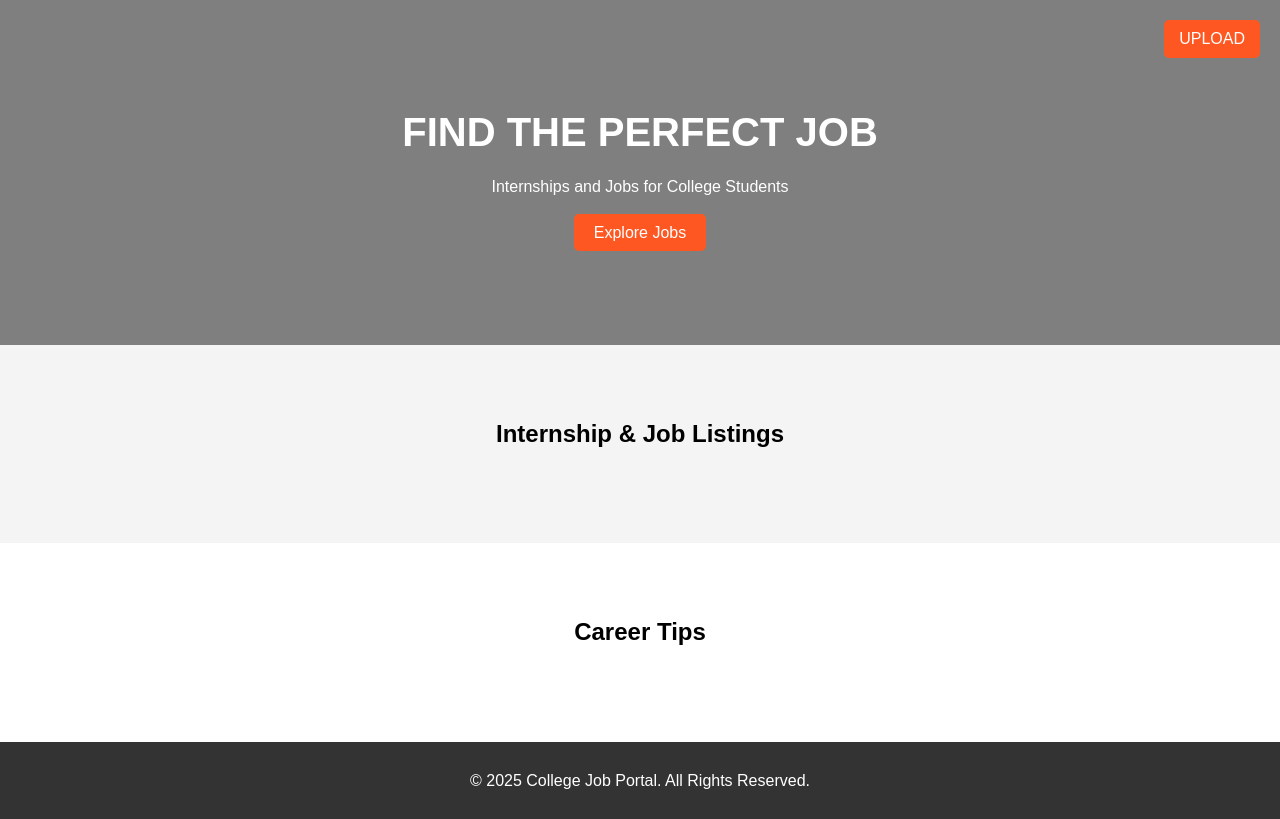
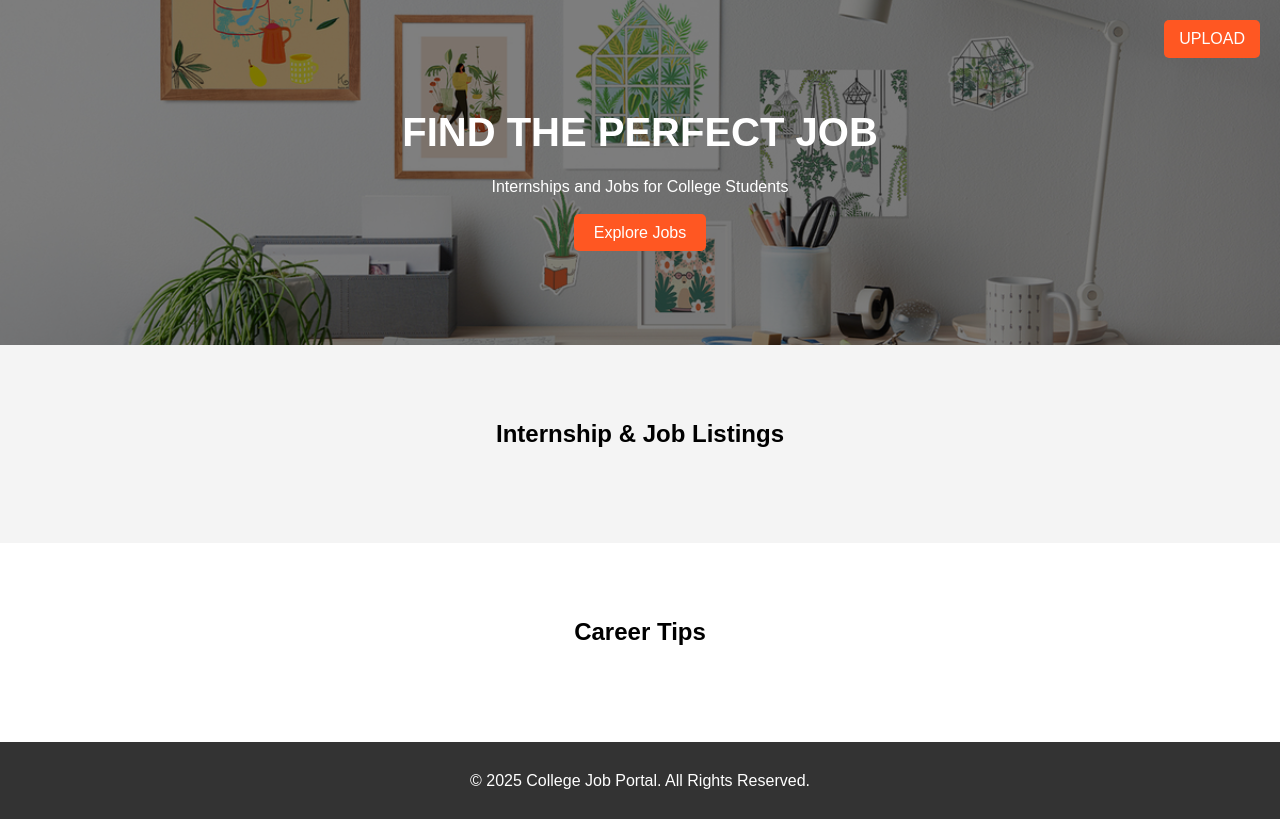
Before and after one commit to nagalikhitasingireddy/college-social-mediaplatform, a plain HTML site: page index/job-portal.html in a window 1280 px wide. Drawn offline with Linux system fonts and the light colour scheme; files whose address does not match are found by name.

Commit message:
job portal

```diff
--- a/index/job-portal.html
+++ b/index/job-portal.html
@@ -29,7 +29,7 @@
     /* Header Section */
     .header {
       position: relative;
-      background: url('college-social-mediaplatform\Images\Desk-Decor.jpg') no-repeat center center/cover;
+      background: url('C:\Users\LIKITHA\Desktop\wt\blank\college-social-mediaplatform\Images\Desk-Decor.jpg') no-repeat center center/cover;
       color: #fff;
       text-align: center;
       padding: 100px 20px;
```
